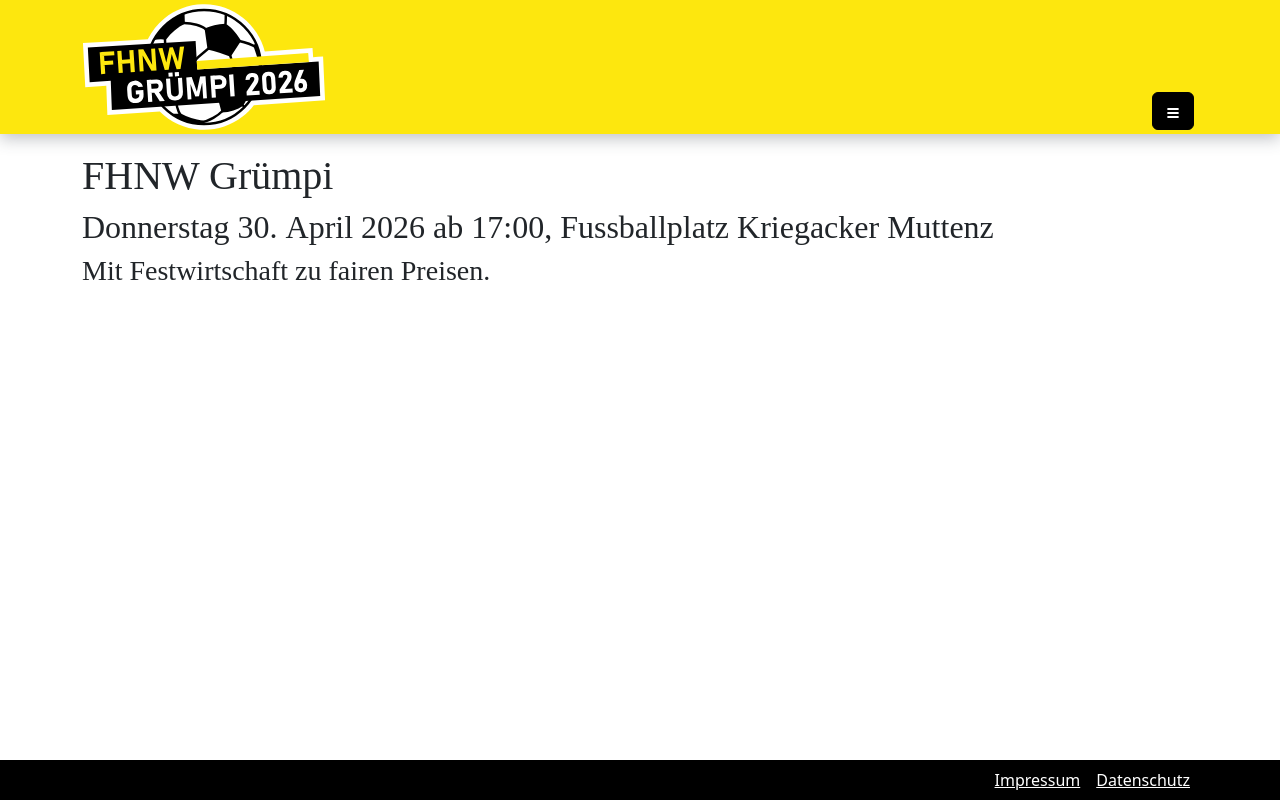
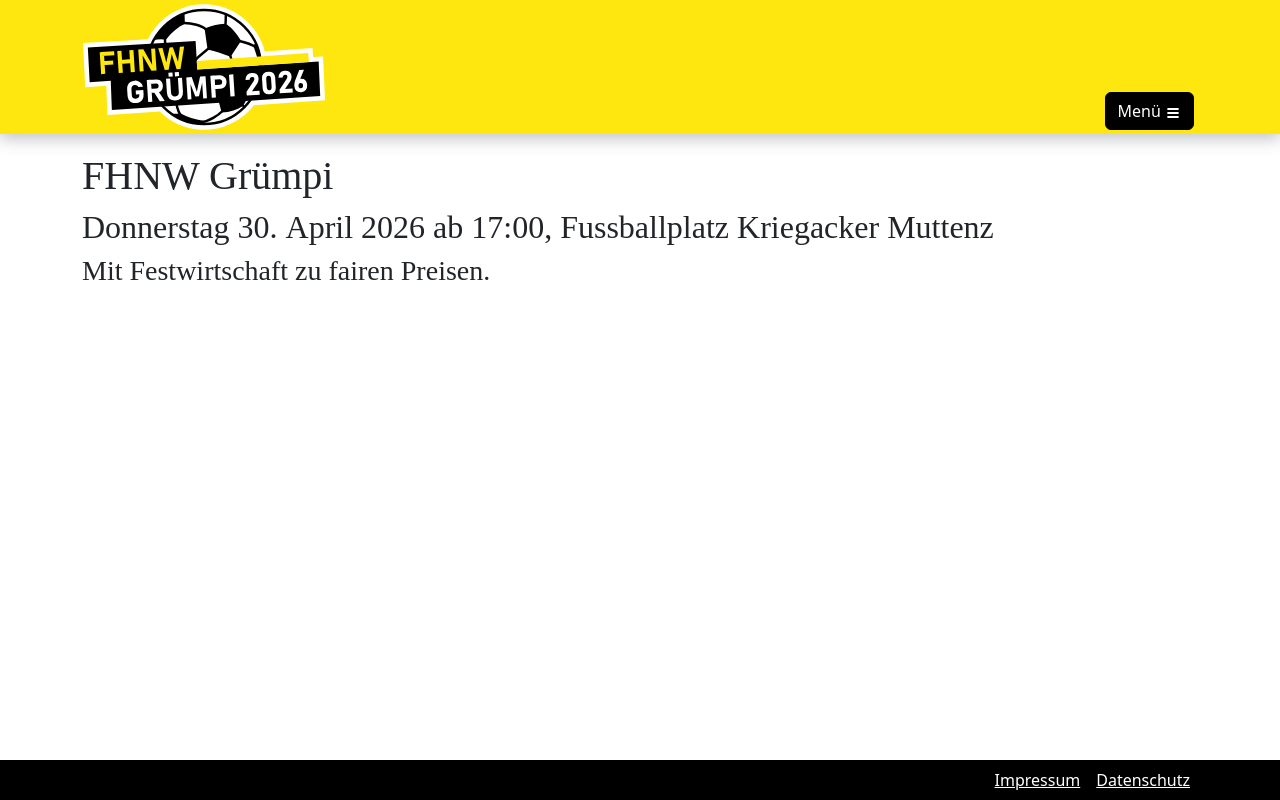
Before and after one commit to daka-fhnw/gruempi-2026, a React (Vite) app: page / in a window 1280 px wide. Built offline with nearby package versions, Linux system fonts and the light colour scheme; a web font is replaced by a local one.

Commit message:
show menu label on desktop

```diff
--- a/src/comps/Header.tsx
+++ b/src/comps/Header.tsx
@@ -30,6 +30,7 @@
             <div className="col-auto p-1">
               <nav>
                 <Button variant="primary" title="Menü" onClick={showMenu}>
+                  <span className="d-none d-md-inline">Menü </span>
                   <MenuIcon />
                 </Button>
               </nav>
```
